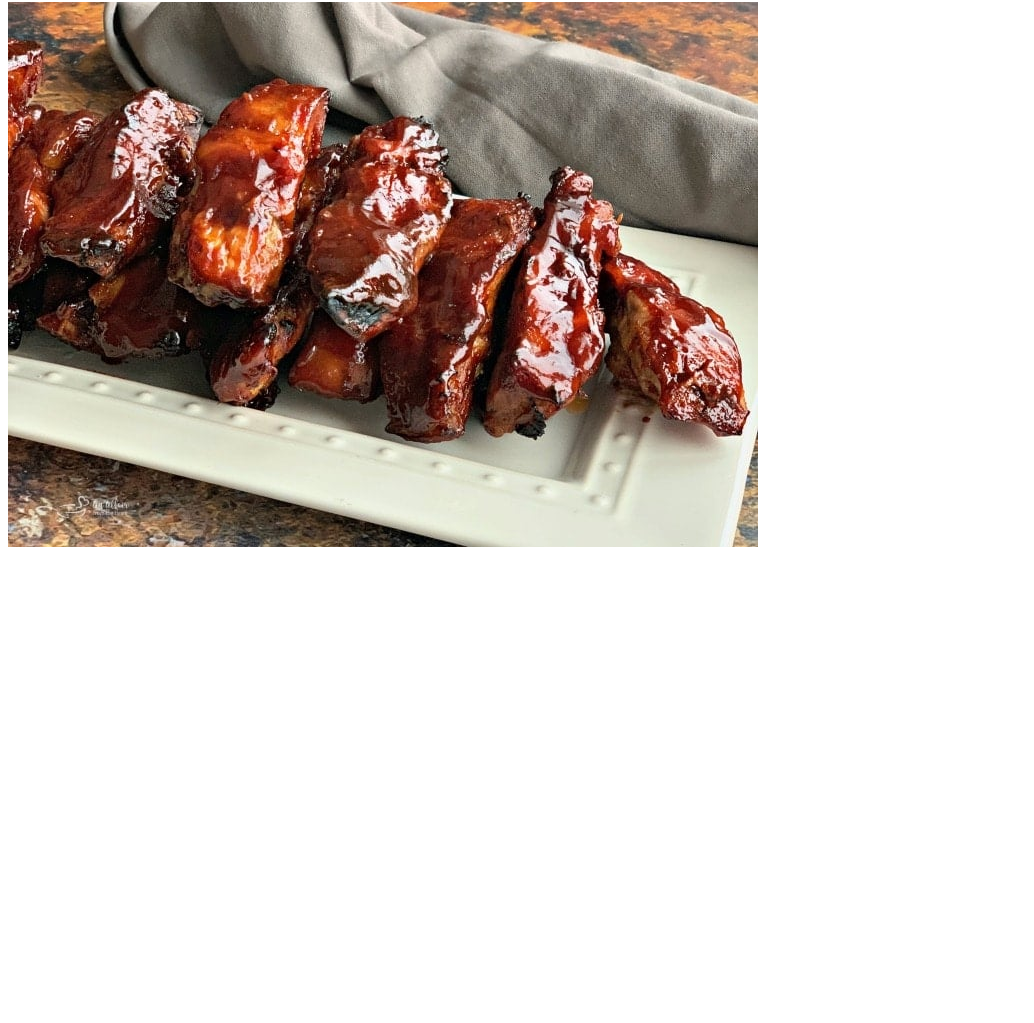
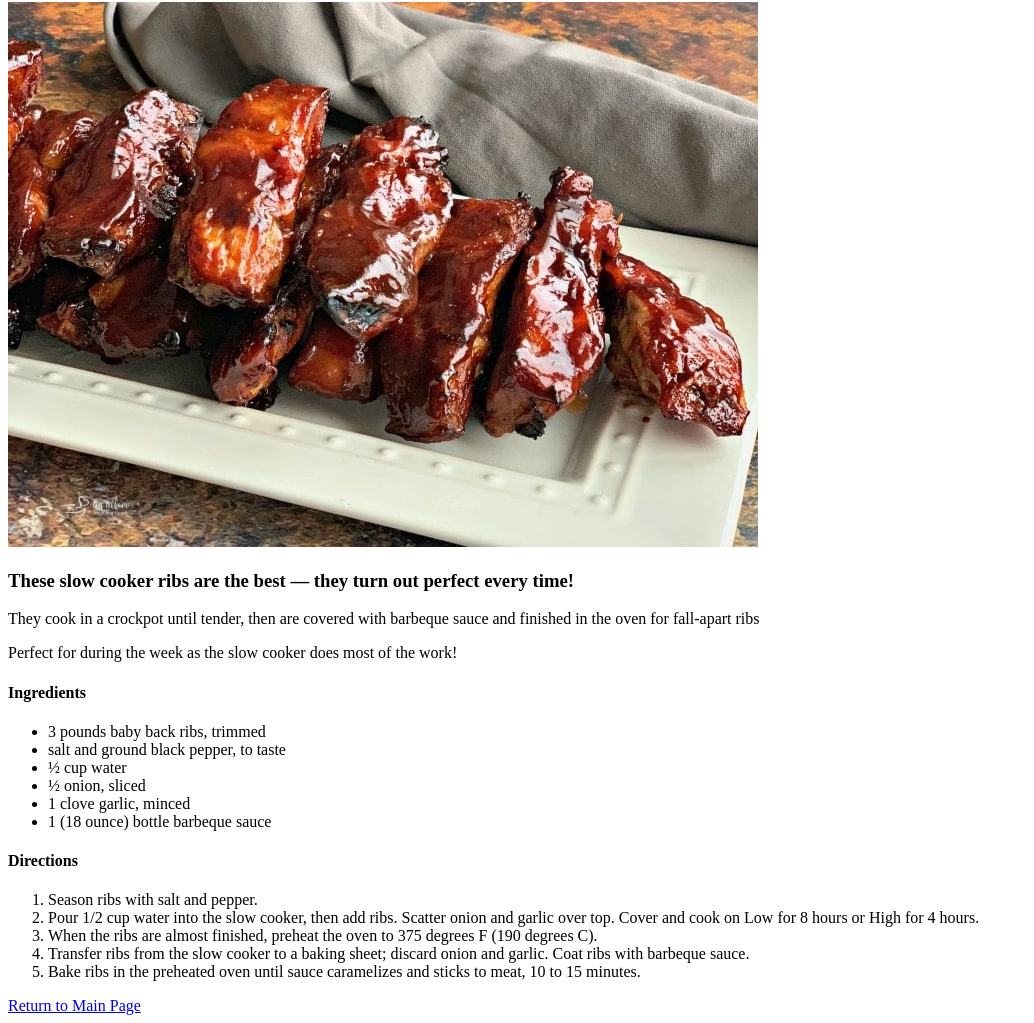
Before and after one commit to tnd-517/odin-recipes, a plain HTML site: page recipes/babybackribs.html in a window 1280 px wide. Shown: the part 78-1101 px from the top of the page, without its empty margins (0-1034 px from the left). Before the commit the page ends 800 px from the top, so only its background shows below. Drawn offline with Linux system fonts and the light colour scheme.

Commit message:
Adding ingredients and directions to recipe

```diff
--- a/recipes/babybackribs.html
+++ b/recipes/babybackribs.html
@@ -5,8 +5,29 @@
     <meta name="viewport" content="width=device-width, initial-scale=1.0">
     <title>Slow Cooker Baby Back Ribs</title>
 </head>
-<body>
-    <h1>Slow Cooker Baby Back Ribs</h1>
-    <img src="../img/Baby-Back-Ribs.jpeg" alt="Baby Back Ribs">
-</body>
+    <body>
+        <h1>Slow Cooker Baby Back Ribs</h1>
+        <img src="../img/Baby-Back-Ribs.jpeg" alt="Baby Back Ribs">
+        <h3>These slow cooker ribs are the best — they turn out perfect every time!</h3>
+        <p>They cook in a crockpot until tender, then are covered with barbeque sauce and finished in the oven for fall-apart ribs</p>
+        <p>Perfect for during the week as the slow cooker does most of the work!</p>
+        <h4>Ingredients</h4>
+            <ul>
+                <li>3 pounds baby back ribs, trimmed</li>
+                <li>salt and ground black pepper, to taste</li>
+                <li>½ cup water</li>
+                <li>½ onion, sliced</li>
+                <li>1 clove garlic, minced</li>
+                <li>1 (18 ounce) bottle barbeque sauce</li>
+             </ul>
+        <h4>Directions</h4>
+            <ol>
+                <li>Season ribs with salt and pepper.</li>
+                <li>Pour 1/2 cup water into the slow cooker, then add ribs. Scatter onion and garlic over top. Cover and cook on Low for 8 hours or High for 4 hours.</li>
+                <li>When the ribs are almost finished, preheat the oven to 375 degrees F (190 degrees C).</li>
+                <li>Transfer ribs from the slow cooker to a baking sheet; discard onion and garlic. Coat ribs with barbeque sauce.</li>
+                <li>Bake ribs in the preheated oven until sauce caramelizes and sticks to meat, 10 to 15 minutes.</li>
+             </ol>
+             <a href="../index.html">Return to Main Page</a>
+    </body>
 </html>
```
